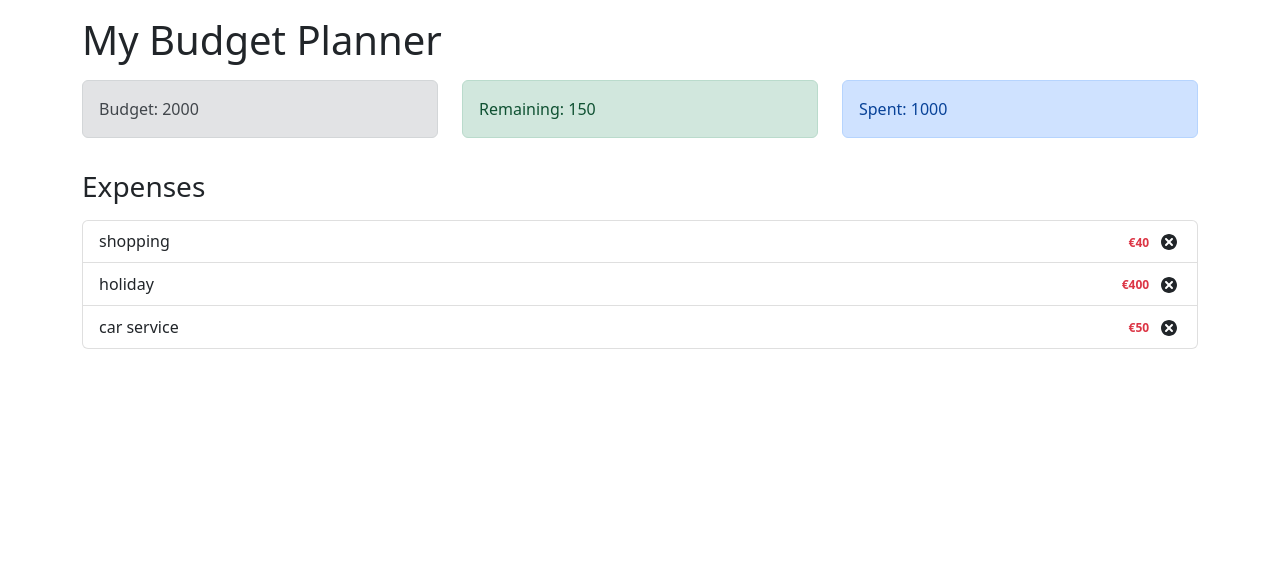
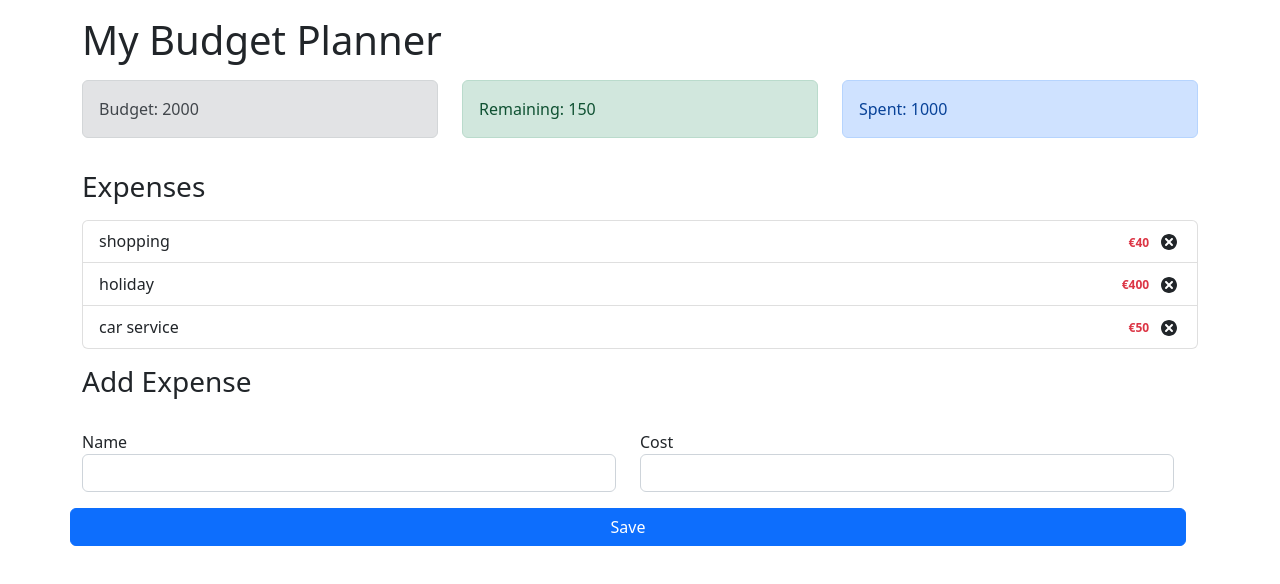
Before and after one commit to samuelvilkovsky/budget-app, a React (Create React App) app: page / in a window 1280 px wide. Shown: the top 584 px of the page. Built offline with nearby package versions, Linux system fonts and the light colour scheme.

Commit message:
Add AddNewExpense to the app.ns

```diff
--- a/src/App.js
+++ b/src/App.js
@@ -4,6 +4,7 @@
 import Remaining from "./components/Remaining";
 import Spent from "./components/Spent";
 import ExpenseList from "./components/ExpenseList";
+import AddExpenseForm from "./components/AddExpenseForm";
 
 const App = () => {
   return (
@@ -28,6 +29,13 @@
           <ExpenseList />
         </div>
       </div>
+      {/* adding AddExpenses component */}
+      <h3 className="mt-3">Add Expense</h3>
+      <div className="row mt-3">
+        <div className="row mt-3">
+          <AddExpenseForm />
+        </div>
+      </div>
     </div>
   );
 };
```
